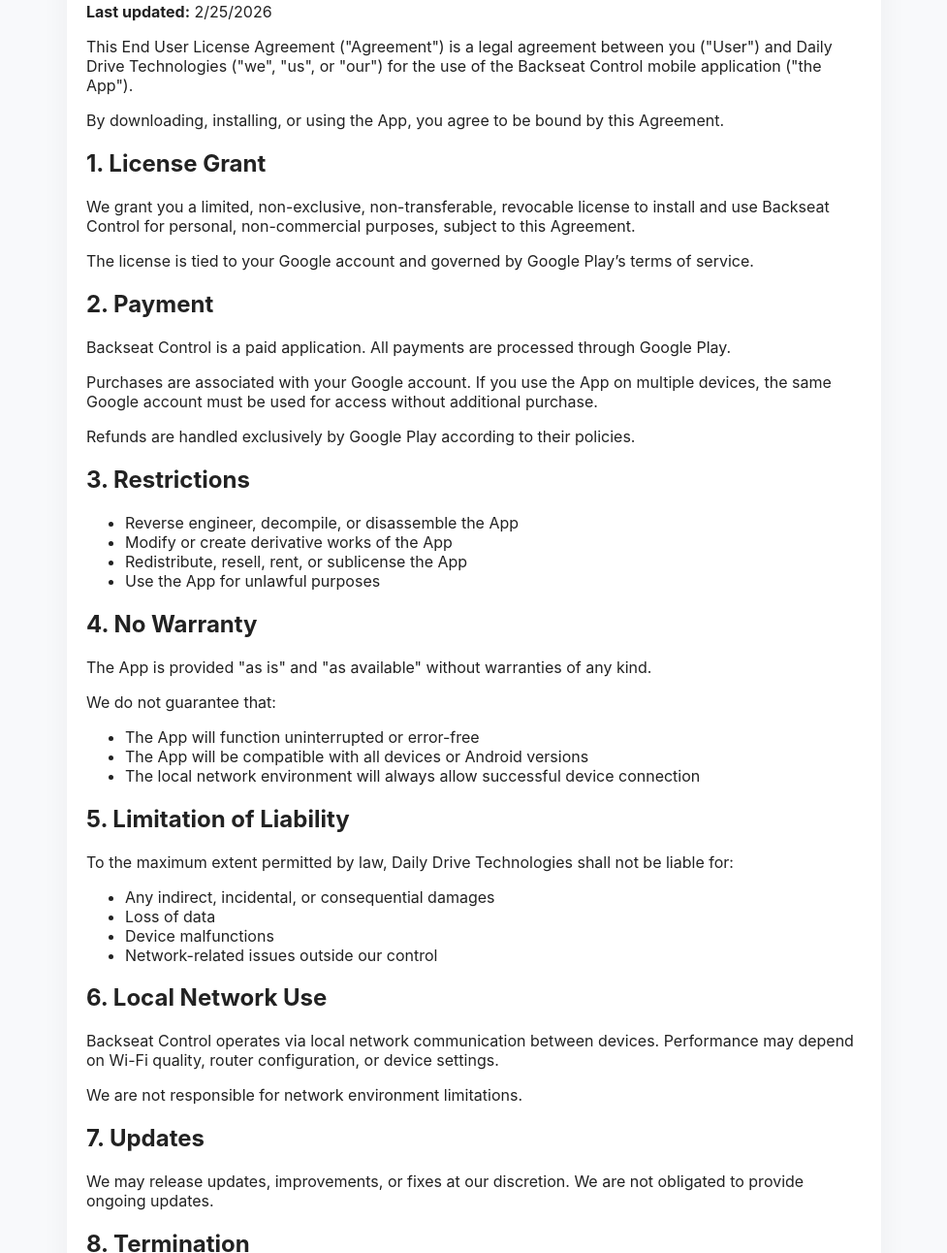
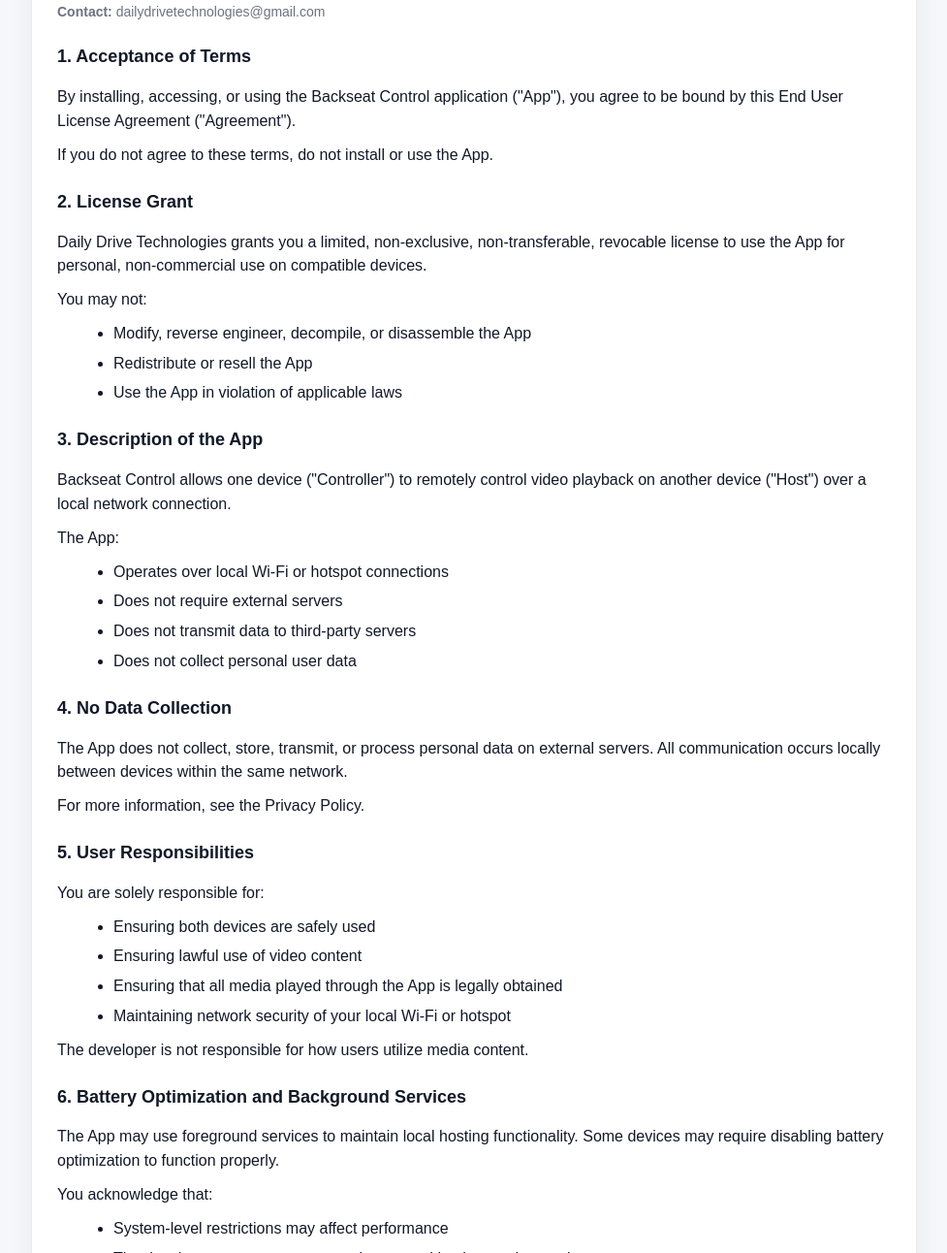
Before and after one commit to thedailydrivetechnologies/Backseat-Control, a plain HTML site: page eula.html in a window 1280 px wide. Shown: the part 138-1430 px from the top of the page at 97% size, without its empty margins (151-1128 px from the left). Drawn offline with Linux system fonts and the light colour scheme.

Commit message:
Update eula.html

```diff
--- a/eula.html
+++ b/eula.html
@@ -1,119 +1,203 @@
 <!DOCTYPE html>
 <html lang="en">
 <head>
-<meta charset="UTF-8">
-<title>EULA - Backseat Control</title>
-<link rel="stylesheet" href="style.css">
-<meta name="viewport" content="width=device-width, initial-scale=1.0">
+  <meta charset="UTF-8" />
+  <meta name="viewport" content="width=device-width, initial-scale=1.0" />
+  <title>Backseat Control – EULA</title>
+  <style>
+    :root {
+      --bg: #f5f7fa;
+      --card: #ffffff;
+      --text: #111827;
+      --muted: #6b7280;
+      --border: rgba(0,0,0,0.08);
+      --shadow: 0 8px 28px rgba(0,0,0,0.06);
+      --radius: 14px;
+    }
+    body {
+      margin: 0;
+      padding: 20px;
+      background: var(--bg);
+      color: var(--text);
+      font-family: Arial, system-ui, -apple-system, Segoe UI, Roboto, sans-serif;
+      line-height: 1.55;
+    }
+    .wrap {
+      max-width: 860px;
+      margin: 0 auto;
+      background: var(--card);
+      border-radius: var(--radius);
+      box-shadow: var(--shadow);
+      border: 1px solid var(--border);
+      padding: 26px;
+    }
+    h1 { margin: 0 0 6px 0; font-size: 28px; }
+    .meta { color: var(--muted); font-size: 14px; margin-bottom: 18px; }
+    h2 { margin-top: 22px; font-size: 18px; }
+    p { margin: 10px 0; }
+    ul { margin: 10px 0 10px 18px; }
+    li { margin: 6px 0; }
+    .footer {
+      margin-top: 26px;
+      padding-top: 16px;
+      border-top: 1px solid var(--border);
+      color: var(--muted);
+      font-size: 14px;
+    }
+    code {
+      background: #eef2ff;
+      padding: 2px 6px;
+      border-radius: 6px;
+      font-size: 0.95em;
+    }
+  </style>
 </head>
 <body>
+  <div class="wrap">
+    <h1>Backseat Control – End User License Agreement (EULA)</h1>
+    <div class="meta">
+      <div><strong>Last updated:</strong> 2026-02-26</div>
+      <div><strong>Developer:</strong> Daily Drive Technologies</div>
+      <div><strong>Contact:</strong> dailydrivetechnologies@gmail.com</div>
+    </div>
 
-<div class="container">
-<h1>End User License Agreement (EULA)</h1>
-
-<p><strong>Last updated:</strong> 2/25/2026</p>
-
+    <h2>1. Acceptance of Terms</h2>
     <p>
-This End User License Agreement ("Agreement") is a legal agreement between you ("User")
-and Daily Drive Technologies ("we", "us", or "our") for the use of the
-Backseat Control mobile application ("the App").
+      By installing, accessing, or using the Backseat Control application ("App"),
+      you agree to be bound by this End User License Agreement ("Agreement").
+    </p>
+    <p>
+      If you do not agree to these terms, do not install or use the App.
     </p>
 
+    <h2>2. License Grant</h2>
     <p>
-By downloading, installing, or using the App, you agree to be bound by this Agreement.
+      Daily Drive Technologies grants you a limited, non-exclusive, non-transferable,
+      revocable license to use the App for personal, non-commercial use on compatible devices.
+    </p>
+    <p>You may not:</p>
+    <ul>
+      <li>Modify, reverse engineer, decompile, or disassemble the App</li>
+      <li>Redistribute or resell the App</li>
+      <li>Use the App in violation of applicable laws</li>
+    </ul>
+
+    <h2>3. Description of the App</h2>
+    <p>
+      Backseat Control allows one device ("Controller") to remotely control video playback
+      on another device ("Host") over a local network connection.
+    </p>
+    <p>The App:</p>
+    <ul>
+      <li>Operates over local Wi-Fi or hotspot connections</li>
+      <li>Does not require external servers</li>
+      <li>Does not transmit data to third-party servers</li>
+      <li>Does not collect personal user data</li>
+    </ul>
+
+    <h2>4. No Data Collection</h2>
+    <p>
+      The App does not collect, store, transmit, or process personal data on external servers.
+      All communication occurs locally between devices within the same network.
+    </p>
+    <p>
+      For more information, see the Privacy Policy.
     </p>
 
-<h2>1. License Grant</h2>
+    <h2>5. User Responsibilities</h2>
+    <p>You are solely responsible for:</p>
+    <ul>
+      <li>Ensuring both devices are safely used</li>
+      <li>Ensuring lawful use of video content</li>
+      <li>Ensuring that all media played through the App is legally obtained</li>
+      <li>Maintaining network security of your local Wi-Fi or hotspot</li>
+    </ul>
     <p>
-We grant you a limited, non-exclusive, non-transferable, revocable license to install
-and use Backseat Control for personal, non-commercial purposes, subject to this Agreement.
-</p>
-<p>
-The license is tied to your Google account and governed by Google Play’s terms of service.
+      The developer is not responsible for how users utilize media content.
     </p>
 
-<h2>2. Payment</h2>
+    <h2>6. Battery Optimization and Background Services</h2>
     <p>
-Backseat Control is a paid application. All payments are processed through Google Play.
+      The App may use foreground services to maintain local hosting functionality.
+      Some devices may require disabling battery optimization to function properly.
     </p>
-<p>
-Purchases are associated with your Google account. If you use the App on multiple devices,
-the same Google account must be used for access without additional purchase.
-</p>
-<p>
-Refunds are handled exclusively by Google Play according to their policies.
-</p>
-
-<h2>3. Restrictions</h2>
+    <p>You acknowledge that:</p>
     <ul>
-<li>Reverse engineer, decompile, or disassemble the App</li>
-<li>Modify or create derivative works of the App</li>
-<li>Redistribute, resell, rent, or sublicense the App</li>
-<li>Use the App for unlawful purposes</li>
+      <li>System-level restrictions may affect performance</li>
+      <li>The developer cannot guarantee uninterrupted background operation</li>
     </ul>
 
-<h2>4. No Warranty</h2>
+    <h2>7. No Warranty</h2>
     <p>
-The App is provided "as is" and "as available" without warranties of any kind.
+      The App is provided <strong>“AS IS”</strong> and <strong>“AS AVAILABLE”</strong>,
+      without warranties of any kind, either express or implied.
     </p>
-<p>
-We do not guarantee that:
-</p>
+    <p>The developer does not guarantee that:</p>
     <ul>
-<li>The App will function uninterrupted or error-free</li>
-<li>The App will be compatible with all devices or Android versions</li>
-<li>The local network environment will always allow successful device connection</li>
+      <li>The App will function without interruption</li>
+      <li>The App will be error-free</li>
+      <li>The App will be compatible with all devices</li>
+      <li>Network connections will remain stable</li>
     </ul>
 
-<h2>5. Limitation of Liability</h2>
+    <h2>8. Limitation of Liability</h2>
     <p>
       To the maximum extent permitted by law, Daily Drive Technologies shall not be liable for:
     </p>
     <ul>
       <li>Any indirect, incidental, or consequential damages</li>
       <li>Loss of data</li>
+      <li>Loss of media files</li>
       <li>Device malfunctions</li>
-<li>Network-related issues outside our control</li>
+      <li>Network failures</li>
+      <li>Personal injury resulting from device use</li>
     </ul>
+    <p>
+      Use of the App is at your own risk.
+    </p>
 
-<h2>6. Local Network Use</h2>
+    <h2>9. Safety Notice</h2>
     <p>
-Backseat Control operates via local network communication between devices.
-Performance may depend on Wi-Fi quality, router configuration, or device settings.
+      The App is not intended to be operated while driving.
+      Users must comply with all applicable road safety laws and regulations.
+      The developer is not responsible for misuse of the App in unsafe situations.
+    </p>
+
+    <h2>10. Updates and Changes</h2>
+    <p>
+      The developer may update or modify the App, its features, or this Agreement.
+      When this Agreement is updated, users may be required to accept the new version
+      before continuing to use the App.
+    </p>
+
+    <h2>11. Termination</h2>
+    <p>
+      This license is effective until terminated.
+      It will terminate automatically if you violate any terms of this Agreement.
     </p>
     <p>
-We are not responsible for network environment limitations.
+      Upon termination, you must cease using and uninstall the App.
     </p>
 
-<h2>7. Updates</h2>
+    <h2>12. Governing Law</h2>
     <p>
-We may release updates, improvements, or fixes at our discretion.
-We are not obligated to provide ongoing updates.
+      This Agreement shall be governed by the laws applicable in the jurisdiction of the developer.
     </p>
 
-<h2>8. Termination</h2>
+    <h2>13. Contact</h2>
     <p>
-This license terminates automatically if you violate this Agreement.
-Upon termination, you must stop using and uninstall the App.
+      For questions regarding this Agreement:
+    </p>
+    <p>
+      <strong>Daily Drive Technologies</strong><br />
+      Email: dailydrivetechnologies@gmail.com
     </p>
 
-<h2>9. Governing Law</h2>
+    <div class="footer">
       <p>
-This Agreement shall be governed by the laws applicable in the jurisdiction
-of the developer, without regard to conflict of law principles.
+        Note: This document is provided for general informational purposes and does not constitute legal advice.
       </p>
-
-<h2>10. Contact</h2>
-<p>
-If you have any questions regarding this Agreement, you may contact:
-</p>
-<p>
-dailydrivetechnologies@gmail.com
-</p>
-
-<a class="back" href="index.html">← Back</a>
-
     </div>
-
+  </div>
 </body>
 </html>
```
Lines whose indentation alone changed are shown as unchanged.
